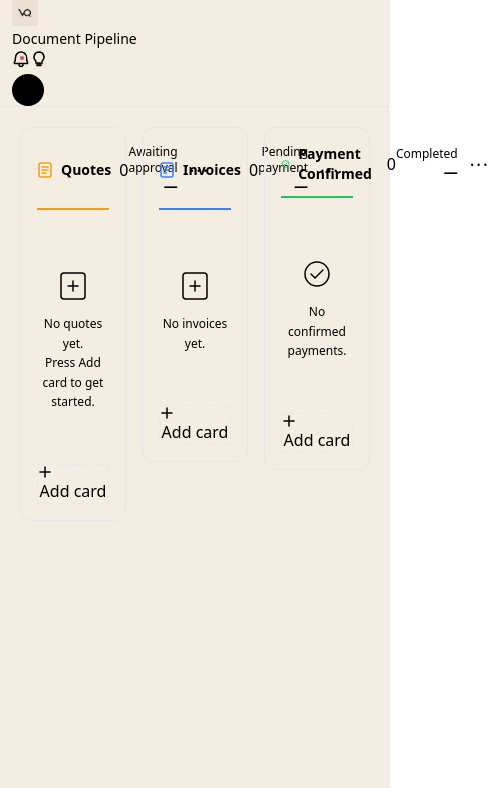
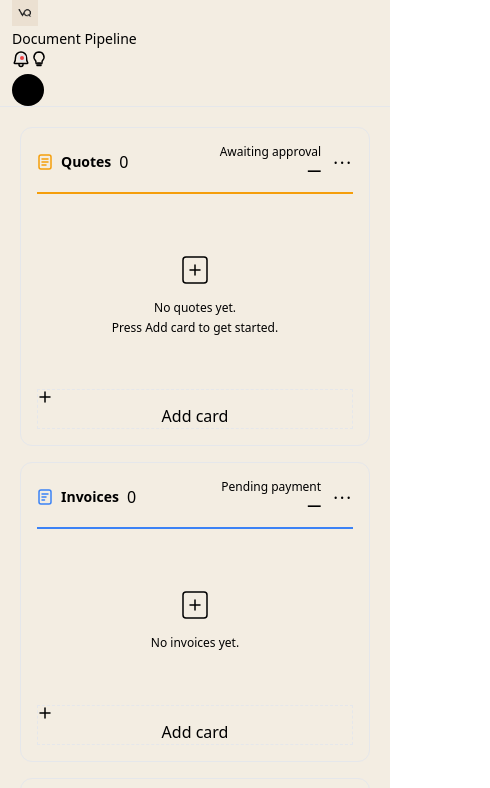
Before and after one commit to Zackary142/-UNTITLED-, a React (Vite) app in the folder my-app/: page /contractor in a window 390 px wide. Shown: the top 788 px of the page, 490 px wide, since content can reach past the window. Built offline with nearby package versions, Linux system fonts and the light colour scheme.

Commit message:
mobile optimisation

```diff
--- a/my-app/src/pages/contractor/ContractorManagement.jsx
+++ b/my-app/src/pages/contractor/ContractorManagement.jsx
@@ -281,7 +281,7 @@
 
       {modalOpen && <CardModal onClose={() => setModalOpen(false)} onSave={handleSave} />}
 
-      <div className="grid grid-cols-3 gap-4 p-5">
+      <div className="grid grid-cols-1 md:grid-cols-3 gap-4 p-5">
 
         {/* ── Quotes ── */}
         <div className="flex flex-col gap-3">
```
